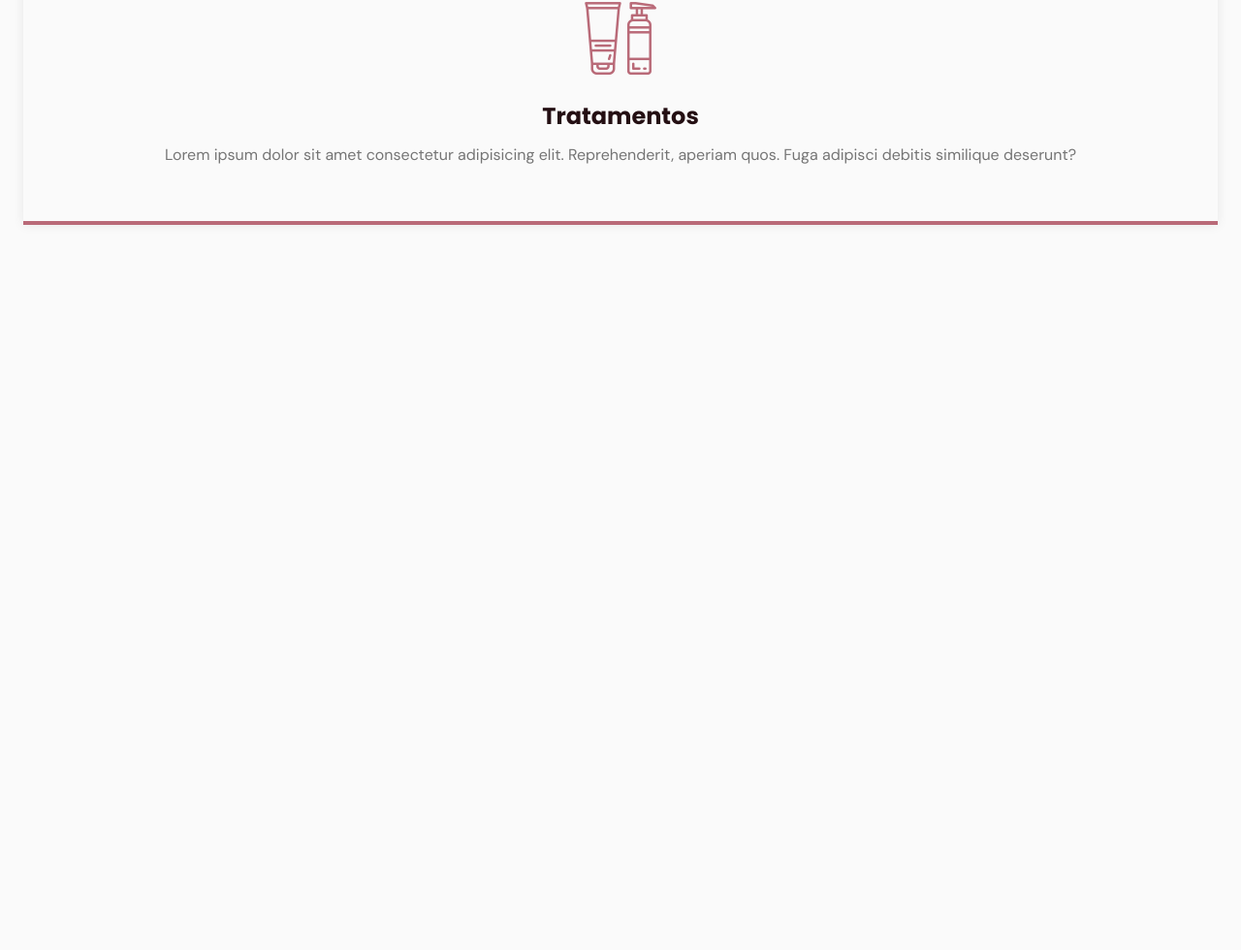
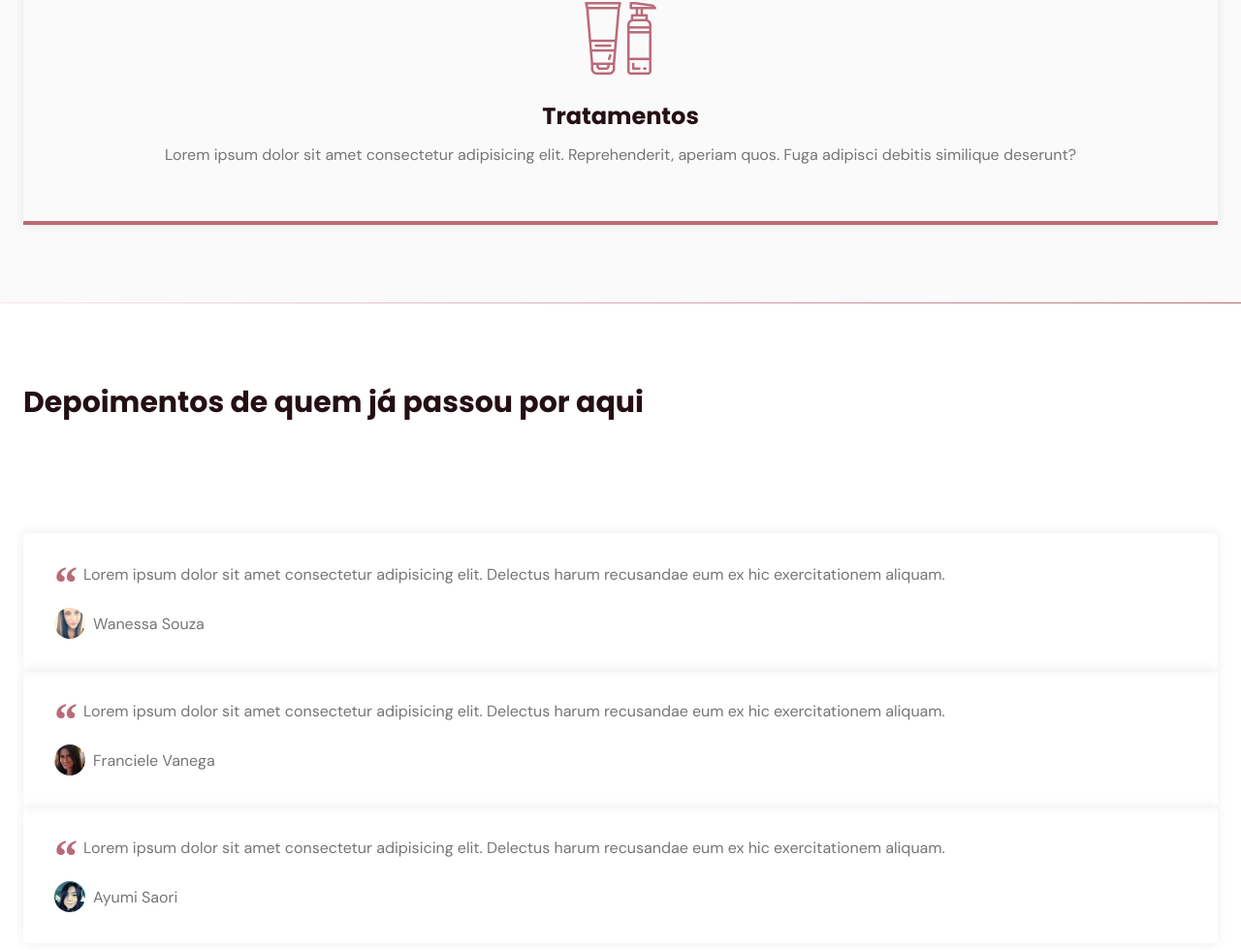
Before and after one commit to rakelmm/BeautySalon, a plain HTML site: page index.html in a window 1280 px wide. Shown: the part 3769-4749 px from the top of the page at 97% size. Before the commit the page ends 4081 px from the top, so only its background shows below. Drawn offline with Linux system fonts and the light colour scheme; files whose address does not match are found by name.

Commit message:
README.md

```diff
--- a/index.html
+++ b/index.html
@@ -36,6 +36,7 @@
     </header>
 
     <main>
+      <!-- HOME -->
       <section class="section" id="home">
         <div class="container grid">
           <div class="image">
@@ -56,7 +57,7 @@
       </section>
 
       <div class="divider-1"></div>
-
+      <!-- ABOUT -->
       <section class="section" id="about">
         <div class="container grid">
           <div class="image">
@@ -86,6 +87,7 @@
 
       <div class="divider-2"></div>
 
+      <!-- SERVICES -->
       <section class="section" id="services">
         <div class="container grid">
           <header>
@@ -128,6 +130,68 @@
           </div>
         </div>
       </section>
+
+      <div class="divider-1"></div>
+
+      <!-- TESTIMONIALS -->
+      <section class="section" id="testimonials">
+        <div class="container grid">
+          <header>
+            <h2 class="title">Depoimentos de quem já passou por aqui</h2>
+          </header>
+          <div class="testimonials">
+           <div class="testimonials">
+             <blockquote>
+              <p>
+                <span>&ldquo;</span>
+                Lorem ipsum dolor sit amet consectetur adipisicing elit.
+                Delectus harum recusandae eum ex hic exercitationem aliquam.
+              </p>
+              <cite>
+                <img src="assets/fotos/10.jpg"
+                alt="Foto de Wanessa Souza">
+                Wanessa Souza
+              </cite>
+             </blockquote>
+           </div>
+
+           <div class="testimonials">
+            <blockquote>
+             <p>
+               <span>&ldquo;</span>
+               Lorem ipsum dolor sit amet consectetur adipisicing elit.
+               Delectus harum recusandae eum ex hic exercitationem aliquam.
+             </p>
+             <cite>
+               <img src="assets/fotos/19.jpg"
+               alt="Foto de Franciele Vanega">
+               Franciele Vanega
+             </cite>
+            </blockquote>
+          </div>
+
+          <div class="testimonials">
+            <blockquote>
+             <p>
+               <span>&ldquo;</span>
+               Lorem ipsum dolor sit amet consectetur adipisicing elit.
+               Delectus harum recusandae eum ex hic exercitationem aliquam.
+             </p>
+             <cite>
+               <img src="assets/fotos/80.jpg"
+               alt="Foto de Ayumi Saori">
+               Ayumi Saori
+             </cite>
+            </blockquote>
+          </div>
+
+
+          </div>
+        </div>
+      </section>
+
+
+      <!-- CONTACT -->
     </main>
 
     <script src="main.js"></script>
--- a/style.css
+++ b/style.css
@@ -356,3 +356,43 @@ nav.show div.icon-close {
       font-size: 1.5rem;
       margin-bottom: 0.75rem;
   }
+
+/*  ------------ TESTIMONIALS ------------- */
+#testimonials {
+    background: white;
+}
+
+#testimonials blockquote {
+    padding: 2rem;
+    box-shadow: 0px 0px 12px rgba(0, 0, 0, 0.08);
+    border-radius: 0.25rem;
+}
+
+#testimonials blockquote p {
+    position: relative;
+    text-indent: 1.875rem;
+    margin-bottom: 1.5rem;
+}
+
+#testimonials blockquote p span {
+    font: 700 3rem serif;
+    position: absolute;
+    top: -0.5rem;
+    left: -1.875rem;
+    color: var(--base-color);
+}
+
+#testimonials cite {
+    display: flex;
+    align-items: center;
+    font-style: normal;
+    color: hsla(0, 0%, 46%, 1);
+}
+
+#testimonials cite img {
+    width: 2rem;
+    height: 2rem;
+    object-fit: cover;
+    clip-path: circle();
+    margin-right: 0.5rem;
+}
```
Also changed, not shown: 1 other file.
